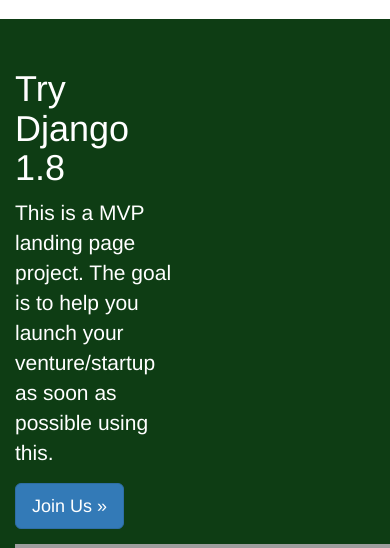
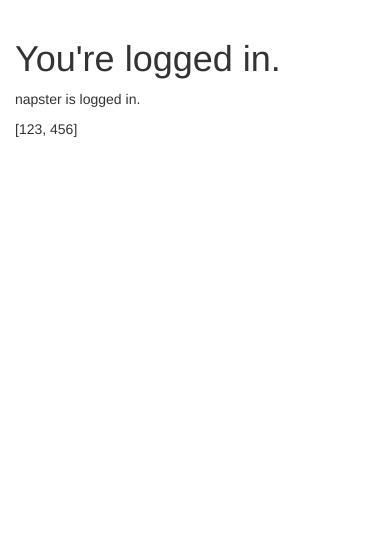
Before and after one commit to aishwaryr/django_landing_page, a Django app: page / in a window 390 px wide; the page is wider, and only the part inside the window is pictured. Shown: the part 52-600 px from the top of that part. After the commit the page ends 189 px from the top of that part, so only its background shows below. Run offline with Django 3.2, Linux system fonts and the light colour scheme; a user stored in the database is signed in; some libraries are stand-ins or nearby versions; grey boxes are pictures that could not be loaded.

Commit message:
v35: added about page, content for auth users

```diff
--- a/newsletter/views.py
+++ b/newsletter/views.py
@@ -5,7 +5,7 @@
 from .forms import SignUpForm, ContactForm
 
 def home(request):
-	title = "Welcome"
+	title = "Sign Up Now"
 	form = SignUpForm(request.POST or None)
 	context = {
 			   "title": title,
@@ -28,7 +28,10 @@
 		context = {
 					"title": "Thank You"
 		}
-
+	if request.user.is_authenticated() and request.user.is_staff:
+		context = {
+				"queryset": [123, 456]
+		}
 
 
 	return render(request, "home.html", context)
--- a/static_in_pro/our_static/css/navbar-static-top.css
+++ b/static_in_pro/our_static/css/navbar-static-top.css
@@ -1,5 +1,5 @@
 body {
-  min-height: 2000px;
+  min-height: 1000px;
   /*padding-top: 20px;
   padding-bottom: 20px;*/
 }
--- a/templates/home.html
+++ b/templates/home.html
@@ -20,6 +20,7 @@
 
 
 {% block jumbotron%}
+{% if not request.user.is_authenticated %}
 		<div class="jumbotron">
 		<div class="container">
 			<div class="row">
@@ -40,10 +41,17 @@
 	        </div>
         </div>
         </div>
-
+{% endif %}
 {% endblock %}
 
 {% block content %}
+{% if request.user.is_authenticated %}
+<h1>You're logged in.</h1>
+<p>{{ request.user }} is logged in.</p>
+{{ queryset }}
+
+
+{% else %}
 <div class="row">
   <div class="col-sm-3 pull-right">
 		<p class="lead text-align-center"> {{ title }} </p>
@@ -57,13 +65,13 @@
 		</form>
 	</div>
 	<div class="col-sm-3">
-		<p class="lead text-align-center">Built with Django and Bootstrap</p>
+		<p class="lead text-align-center">Django and Bootstrap</p>
 		<img height="200" src="{% static 'img/django.jpg'%}" class="img-responsive" />
 		<img height="200" src="{% static 'img/bootstrap.png'%}" class="img-responsive" />
 
 	</div>
 	<div class="col-sm-3">
-		<p class="lead text-align-center">Created for new Entrepreneurs</p>
+		<p class="lead text-align-center">Created for Startups</p>
 		<!-- <i class="fa fa-bolt fa-5x"></i> -->
 		<img height="200" src="{% static 'img/startup.jpg'%}" class="img-responsive" />
 	</div>
@@ -72,7 +80,7 @@
 		<br/>
 		<br/>
 		<span class="fa-stack fa-lg fa-5x">
-		<i class="fa fa-circle-o-notch fa-stack-2x fa-spin"></i>
+		<i class="fa fa-circle-o-notch fa-stack-2x"></i>
 		<i class="fa fa-github fa-stack-1x"></i>
 
 		</span>
@@ -81,5 +89,6 @@
 	</div>
 
 </div>
+{% endif %}
 
 {% endblock %}
```
Also changed, not shown: templates/about.html (added, +18 -0 lines), db.sqlite3, 1 other file.
